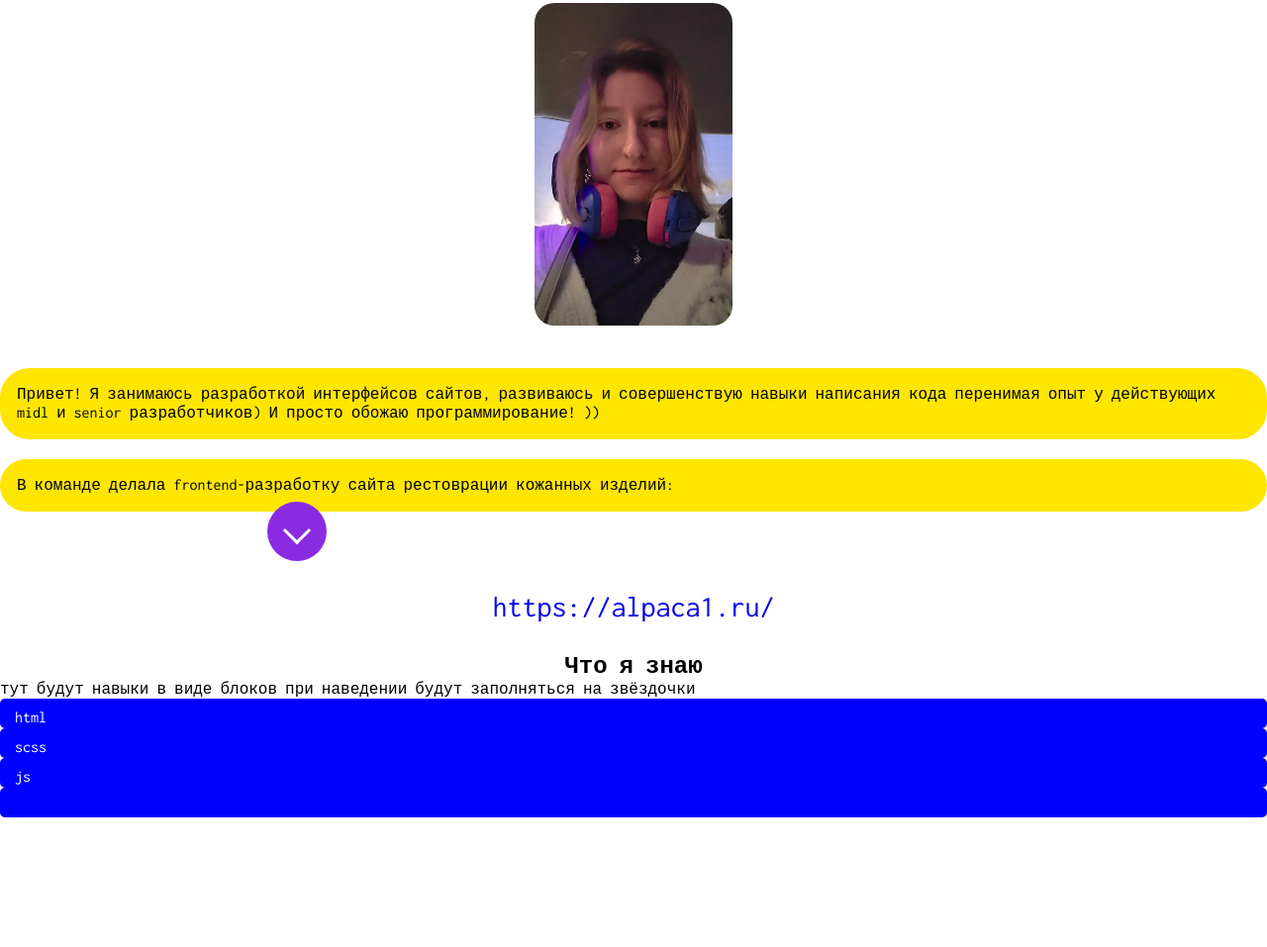
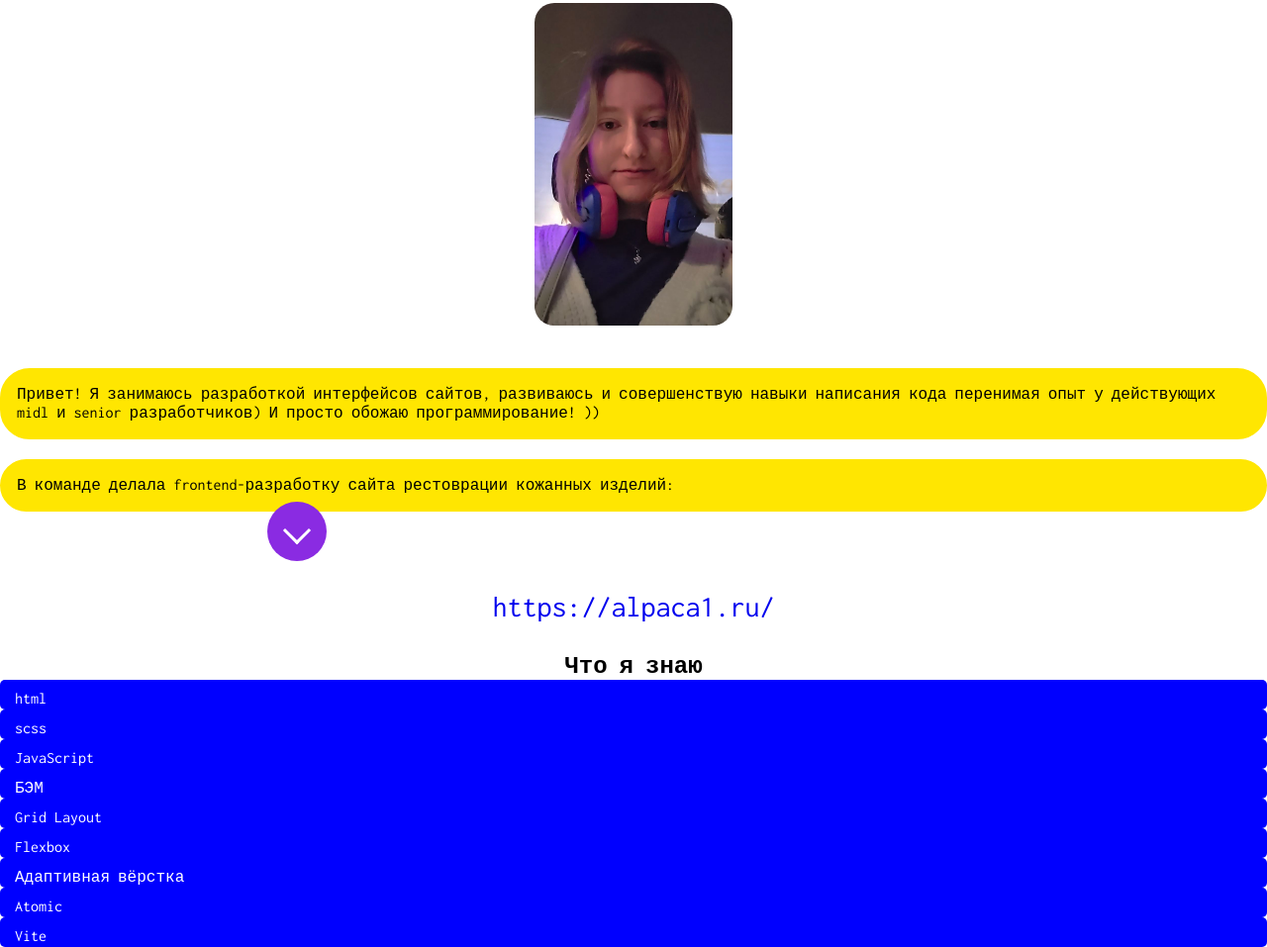
Before and after one commit to feniiksa/resume, a website built with Vite: page index.html in a window 1280 px wide. Shown: the part 377-1334 px from the top of the page at 99% size. Before the commit the page ends 1203 px from the top, so only its background shows below. Built offline with nearby package versions, Linux system fonts and the light colour scheme.

Commit message:
box-skil html

```diff
--- a/index.html
+++ b/index.html
@@ -62,8 +62,6 @@
       <!-- тут будут вопросики вокруг заголовка -->
       <h2 class="about__h2 name-splite">Что я знаю</h2>
       <div class="about__hard-box hard-box">
-        тут будут навыки в виде блоков при наведении будут заполняться на
-        звёздочки
         <div class="hard-box__box-skil box-skil">
           <p class="box-skil__cont">html</p>
         </div>
@@ -71,10 +69,25 @@
           <p class="box-skil__cont">scss</p>
         </div>
         <div class="hard-box__box-skil box-skil">
-          <p class="box-skil__cont">js</p>
+          <p class="box-skil__cont">JavaScript</p>
         </div>
         <div class="hard-box__box-skil box-skil">
-          <p class="box-skil__cont"></p>
+          <p class="box-skil__cont">БЭМ</p>
+        </div>
+        <div class="hard-box__box-skil box-skil">
+          <p class="box-skil__cont">Grid Layout</p>
+        </div>
+        <div class="hard-box__box-skil box-skil">
+          <p class="box-skil__cont">Flexbox</p>
+        </div>
+        <div class="hard-box__box-skil box-skil">
+          <p class="box-skil__cont">Адаптивная вёрстка</p>
+        </div>
+        <div class="hard-box__box-skil box-skil">
+          <p class="box-skil__cont">Atomic</p>
+        </div>
+        <div class="hard-box__box-skil box-skil">
+          <p class="box-skil__cont">Vite</p>
         </div>
       </div>
     </section>
```
